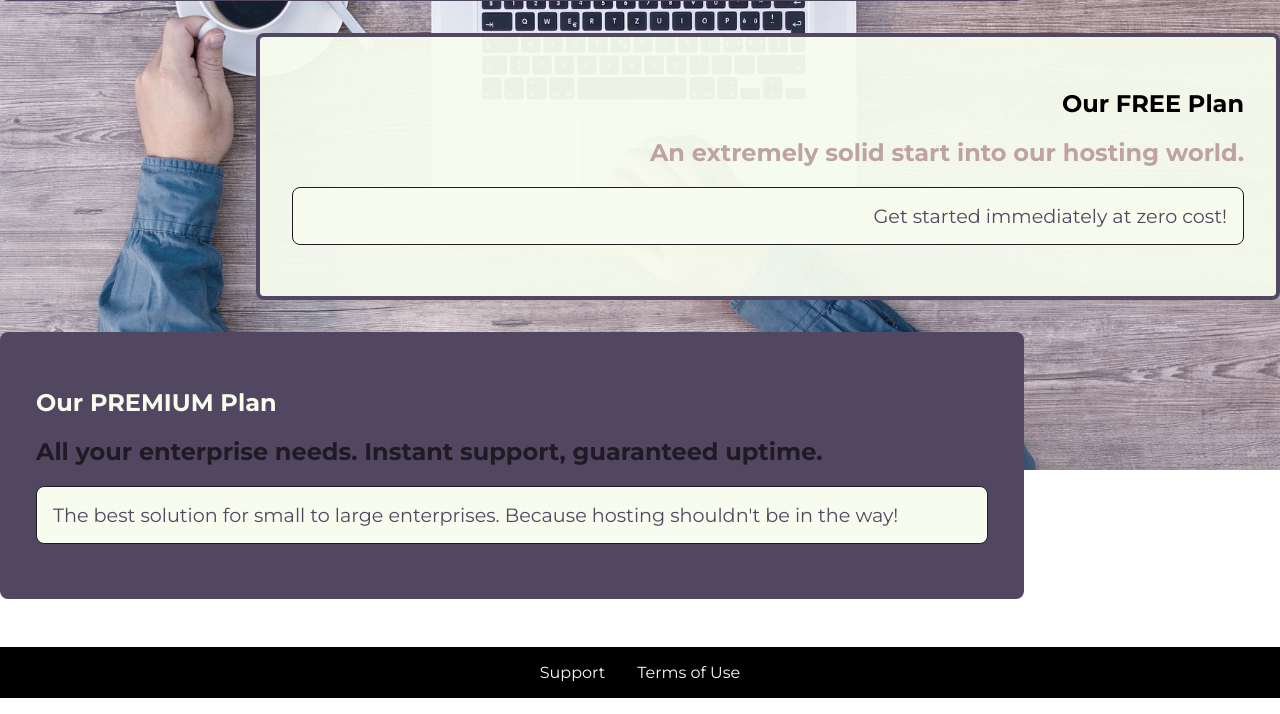
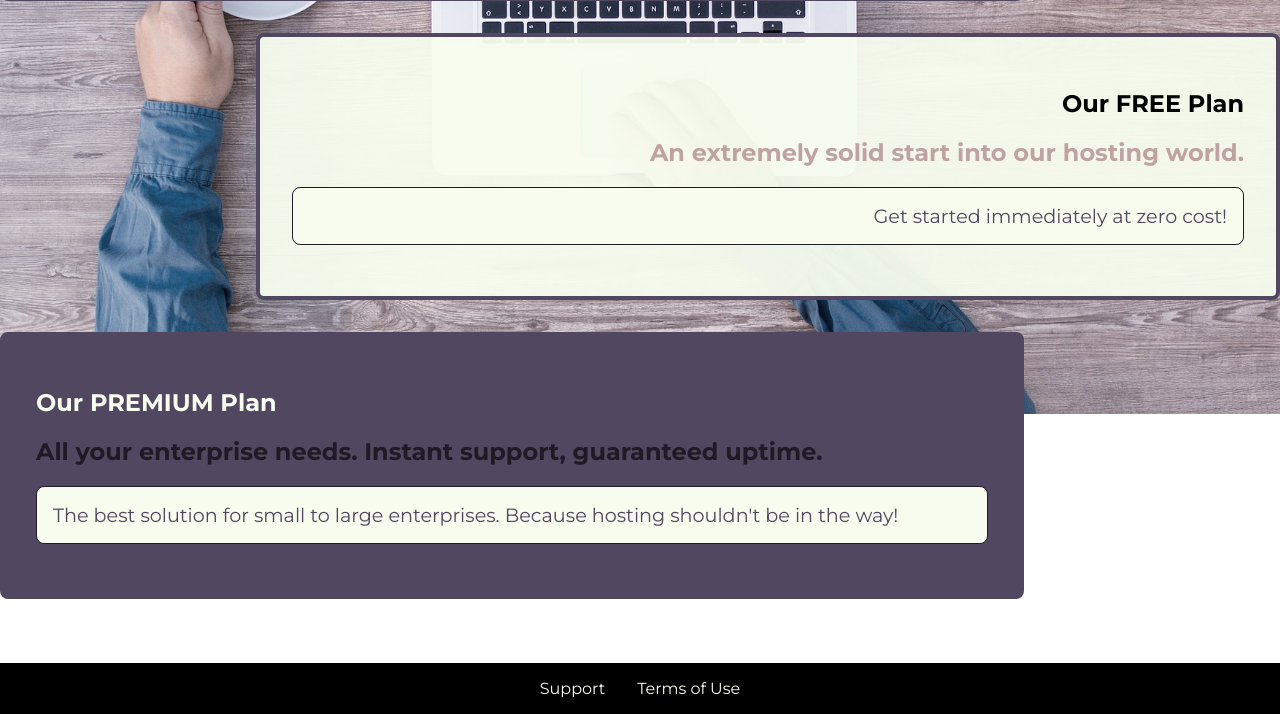
Before and after one commit to gamichwi/Exploring-CSS, a plain HTML site: page packages/index.html in a window 1280 px wide. Shown: the part 386-1100 px from the top of the page. Drawn offline with Linux system fonts and the light colour scheme.

Commit message:
added css grid to fit the header, body, footer elements

```diff
--- a/shared.css
+++ b/shared.css
@@ -8,11 +8,18 @@ body {
   font-family: "Montserrat", sans-serif;
   margin: 0;
   overflow-x: hidden;
+  display: grid;
+  grid-template-rows: 3.5rem auto fit-content(8rem);
+  grid-template-areas:
+    "header"
+    "main"
+    "footer";
 }
 
 main {
-  min-height: calc(100vh - 2.5rem - 8rem);
-  margin-top: 3.5rem;
+  /* margin-top: 2rem; */
+  /* grid-row: 2 / 3; */
+  grid-area: main;
 }
 
 .backdrop {
@@ -128,6 +135,8 @@ main {
   background-color: #000000;
   padding: 1rem;
   margin-top: 3rem;
+  /* grid-row: 3 / 4; */
+  grid-area: footer;
 }
 .main-footer__links {
   list-style: none;
```
Also changed, not shown: 1 other file.
